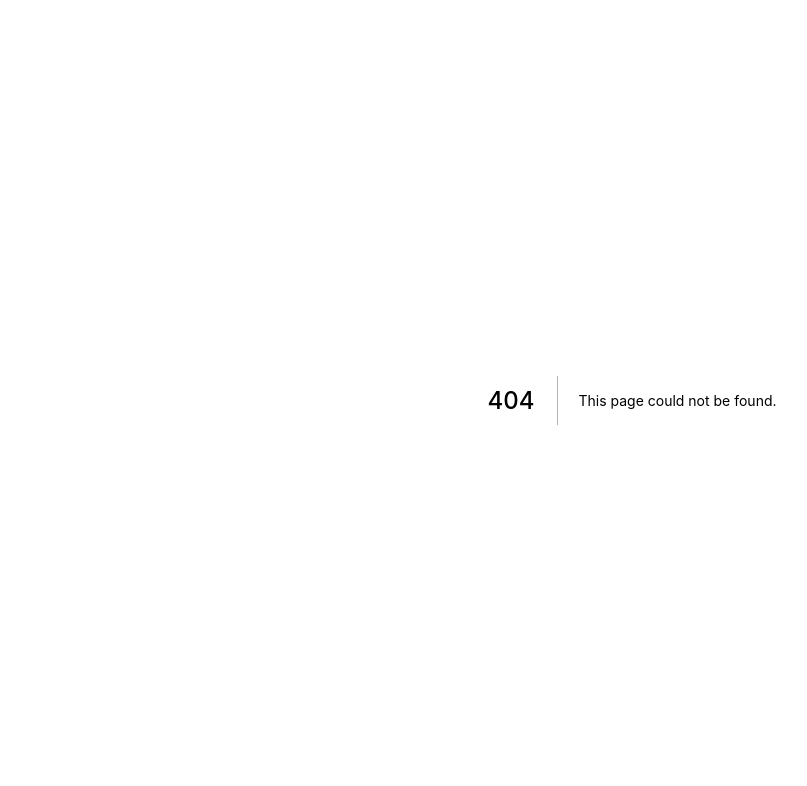
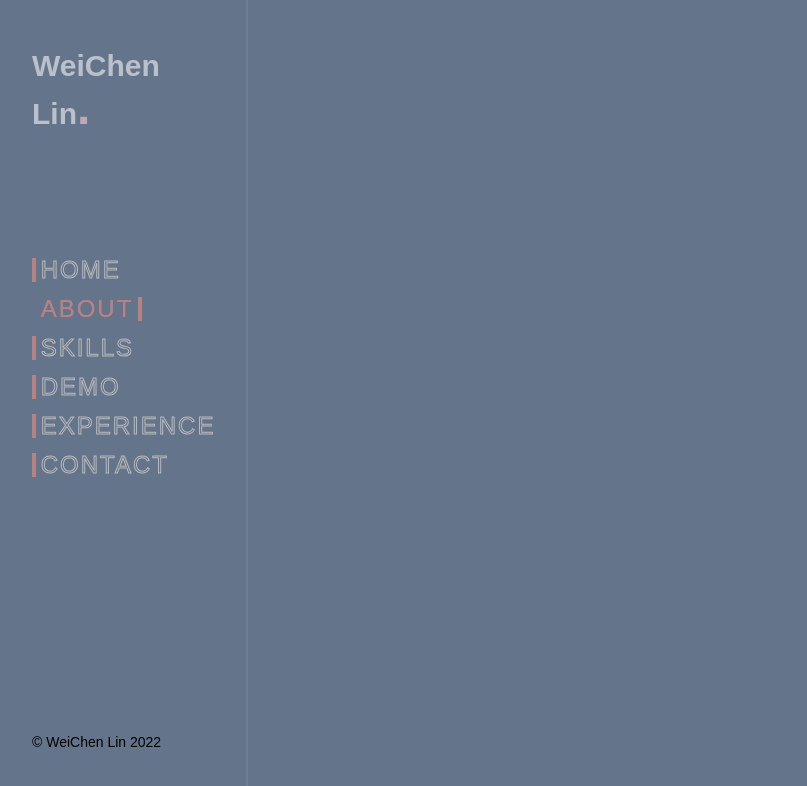
Before and after one commit to WeiChen-Lin/WCL, a Next.js app: page /about in a window 1280 px wide. Before the commit this address had no page. Shown: the top 786 px of the page, without its empty margins (8-815 px from the left). Built offline with nearby package versions, Linux system fonts and the light colour scheme.

Commit message:
feat(layout): finish layout structure

```diff
--- a/components/layout/index.tsx
+++ b/components/layout/index.tsx
@@ -1,12 +1,24 @@
 import Menu from './menu'
 import { pages } from 'constants/layout/pages'
-import { useState } from 'react'
 
-export default function UpperLayer() {
+interface Props {
+  currentSite: string
+}
+
+export default function UpperLayer(props: Props) {
+  const { currentSite } = props
+  const route = currentSite.split('/')[1].toLowerCase()
   return (
     <div className='flex flex-col items-start gap-3 align-top'>
       {pages.map((e) => {
-        return <Menu title={e.title} active={e.active}></Menu>
+        return (
+          <Menu
+            title={e.title}
+            active={e.title === route ? true : false}
+            route={e.title}
+            key={e.title}
+          ></Menu>
+        )
       })}
     </div>
   )
--- a/components/layout/menu.tsx
+++ b/components/layout/menu.tsx
@@ -1,18 +1,29 @@
 import styles from 'styles/layout/menu.module.css'
+import { useRouter } from 'next/router'
 
 type Props = {
   title: string
   active: boolean
+  route: string
 }
 
 export default function Menu(props: Props) {
-  const { title, active } = props
+  const { title, active, route } = props
+  const router = useRouter()
+  console.log(`Push to /${route}`)
   return (
     <ul className='relative flex flex-col justify-center items-center gap-8'>
-      <li className='relative'>
+      <li>
         <a
           datatype={`\u00A0${title}\u00A0}`}
           className={`${active ? styles.textCurrent : styles.textAnimate}`}
+          onClick={() => {
+            if (route === 'home') {
+              router.push('/')
+            } else {
+              router.push(`/${route}`)
+            }
+          }}
         >
           &nbsp;{`${title}`}&nbsp;
         </a>
--- a/constants/layout/pages.tsx
+++ b/constants/layout/pages.tsx
@@ -1,31 +1,24 @@
 export interface pageProp {
   title: string
-  active: boolean
 }
 
 export const pages: pageProp[] = [
   {
-    title: 'Home',
-    active: true
+    title: 'home'
   },
   {
-    title: 'About',
-    active: false
+    title: 'about'
   },
   {
-    title: 'Skills',
-    active: false
+    title: 'skills'
   },
   {
-    title: 'Demo',
-    active: false
+    title: 'demo'
   },
   {
-    title: 'Experience',
-    active: false
+    title: 'experience'
   },
   {
-    title: 'Contact',
-    active: false
+    title: 'contact'
   }
 ]
--- a/layouts/layout.tsx
+++ b/layouts/layout.tsx
@@ -1,14 +1,17 @@
 import { ReactElement } from 'react'
-import SideBar from './menu'
+import SideBar from './sidebar'
+import { useRouter } from 'next/router'
+
 type Props = {
-  children: ReactElement
-  currentSite?: string
+  children?: ReactElement
 }
 
 export default function Layout({ children }: Props): ReactElement {
+  const router = useRouter()
+
   return (
     <div className='min-h-screen w-full bg-slate-500 flex'>
-      <SideBar />
+      <SideBar currentSite={router.route} />
       <div className='w-4/5'>{children}</div>
     </div>
   )
--- a/layouts/menu.tsx
+++ b/layouts/sidebar.tsx
@@ -1,12 +1,17 @@
 import Menu from 'components/layout'
 
-export default function SideBar() {
+interface Props {
+  currentSite: string
+}
+
+export default function SideBar(props: Props) {
+  const { currentSite } = props
   return (
     <div className='w-1/5 border-r-2 border-zinc-400/20 flex flex-col justify-between px-10 py-12'>
       <h1 className='text-3xl text-gray-100 font-bold opacity-60'>
         WeiChen Lin<span className='text-5xl text-red-200'>.</span>
       </h1>
-      <Menu></Menu>
+      <Menu currentSite={currentSite}></Menu>
       <div></div>
       <p className='text-sm'>© WeiChen Lin 2022</p>
     </div>
--- /dev/null
+++ b/pages/about.tsx
@@ -0,0 +1,13 @@
+import type { NextPageWithLayout } from './_app'
+
+import Layout from 'layouts'
+
+const About: NextPageWithLayout = () => {
+  return <div className=''>123</div>
+}
+
+About.getLayout = function getLayout() {
+  return <Layout></Layout>
+}
+
+export default About
--- /dev/null
+++ b/pages/contact.tsx
@@ -0,0 +1,13 @@
+import type { NextPageWithLayout } from './_app'
+
+import Layout from 'layouts'
+
+const Contact: NextPageWithLayout = () => {
+  return <div className=''>123</div>
+}
+
+Contact.getLayout = function getLayout() {
+  return <Layout></Layout>
+}
+
+export default Contact
--- /dev/null
+++ b/pages/demo.tsx
@@ -0,0 +1,13 @@
+import type { NextPageWithLayout } from './_app'
+
+import Layout from 'layouts'
+
+const Demo: NextPageWithLayout = () => {
+  return <div className=''>123</div>
+}
+
+Demo.getLayout = function getLayout() {
+  return <Layout></Layout>
+}
+
+export default Demo
--- /dev/null
+++ b/pages/experience.tsx
@@ -0,0 +1,13 @@
+import type { NextPageWithLayout } from './_app'
+
+import Layout from 'layouts'
+
+const Experience: NextPageWithLayout = () => {
+  return <div className=''>123</div>
+}
+
+Experience.getLayout = function getLayout() {
+  return <Layout></Layout>
+}
+
+export default Experience
--- a/pages/index.tsx
+++ b/pages/index.tsx
@@ -1,6 +1,5 @@
 import type { NextPageWithLayout } from './_app'
 
-// import HomePage from 'components/home'
 import Layout from 'layouts'
 
 const Home: NextPageWithLayout = () => {
--- /dev/null
+++ b/pages/skills.tsx
@@ -0,0 +1,13 @@
+import type { NextPageWithLayout } from './_app'
+
+import Layout from 'layouts'
+
+const Skill: NextPageWithLayout = () => {
+  return <div className=''>123</div>
+}
+
+Skill.getLayout = function getLayout() {
+  return <Layout></Layout>
+}
+
+export default Skill
```
